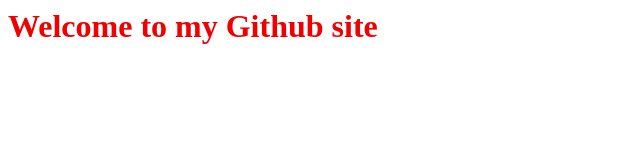
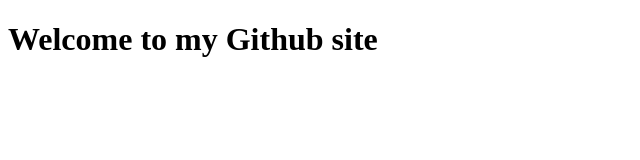
Before and after one commit to ryanpardisi/ryanpardisi.github.io, a plain HTML site: page index.html in a window 1280 px wide. Shown: the whole page, without its empty margins (0-640 px from the left). Drawn offline with Linux system fonts and the light colour scheme.

Commit message:
Update index.html

```diff
--- a/index.html
+++ b/index.html
@@ -3,13 +3,6 @@
   <head>
     <title>Hi i'm Ryan Pardisi</title>
     <meta charset="utf-8">
-    <style>
-      h1{
-        width: 100%;
-        margin: 0 auto;
-        color: #f00000;
-      }
-    </style>
   </head>
   <body>
     <h1>Welcome to my Github site</h1>
```
